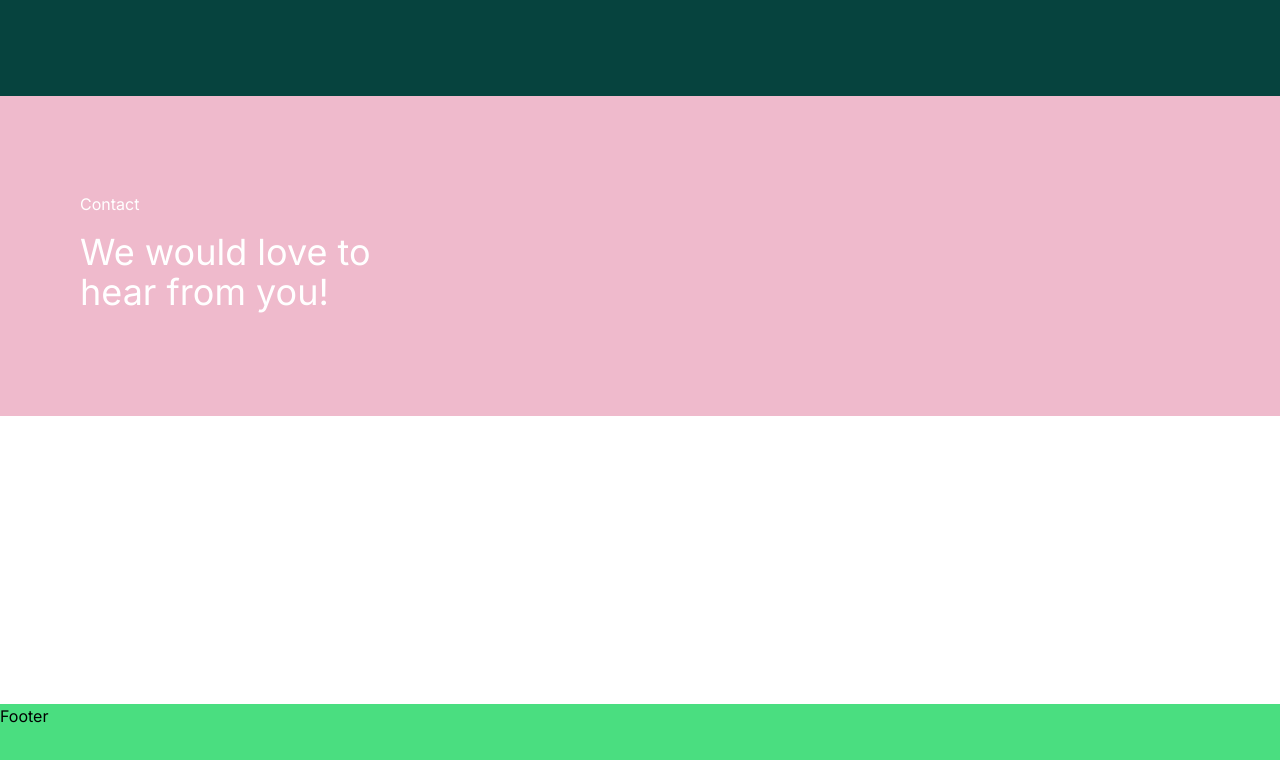
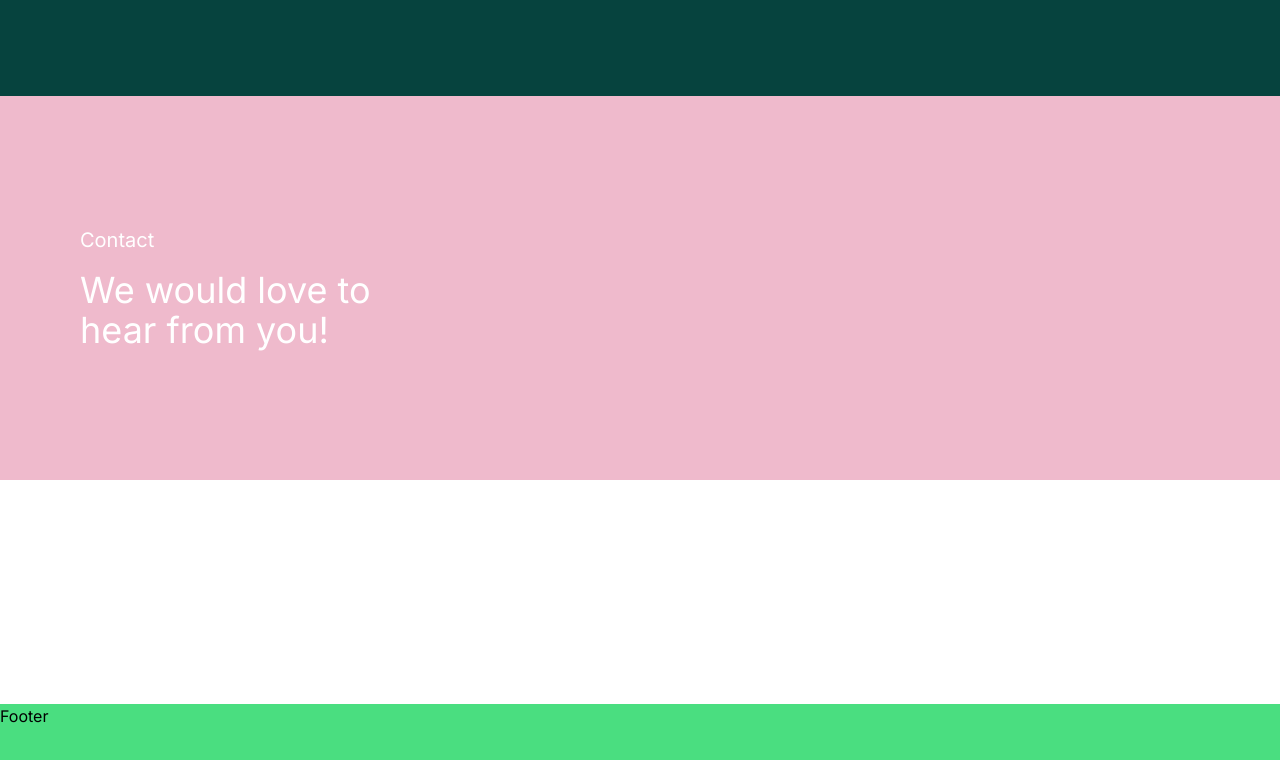
Before and after one commit to Legendarius-K/parking_time, a Next.js app: page /contact in a window 1280 px wide. Shown: the top 760 px of the page. Built offline with nearby package versions, Linux system fonts and the light colour scheme.

Commit message:
made changes, waiting for right image. will send this to code review

```diff
--- a/src/components/Contact/Hero/index.tsx
+++ b/src/components/Contact/Hero/index.tsx
@@ -1,13 +1,13 @@
 const Hero = () => {
     return (
         <>
-        <div>
-            <img className="h-80 w-full" src="/Images/pink.jpeg" alt="hero picture" />
-        <div className="absolute inset-0 flex-col items-center justify-center my-48 mx-20">
-            <p className="text-white">Contact</p>
-            <h1 className="text-4xl text-white w-80 mt-4">We would love to hear from you!</h1>
-        </div>
-        </div>
+            <div className="relative">
+                <img className="h-80 w-full md:h-96" src="/Images/pink.jpeg" alt="hero picture" />
+                <div className="absolute inset-0 flex flex-col items-start justify-center my-24 md:my-48 mx-4 sm:mx-10 md:mx-20">
+                    <p className="text-white text-base sm:text-lg md:text-xl">Contact</p>
+                    <h1 className="text-2xl sm:text-3xl md:text-4xl text-white mt-4 w-60 sm:w-80 md:w-100">We would love to hear from you!</h1>
+                </div>
+            </div>
         </>
     );
 }
```
